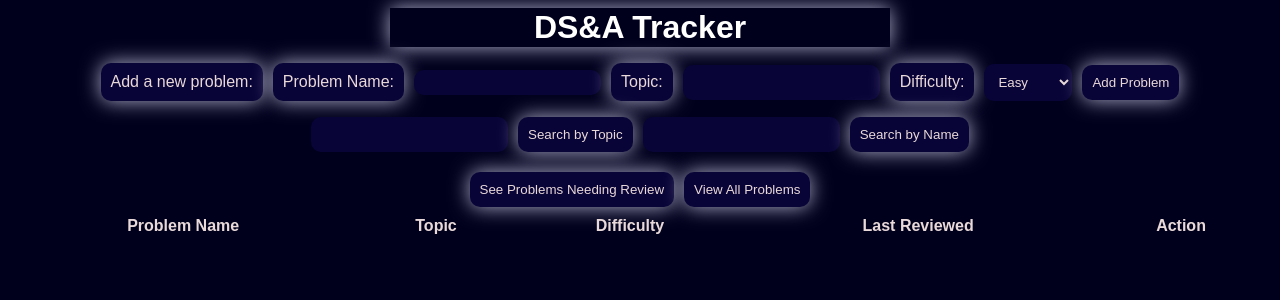
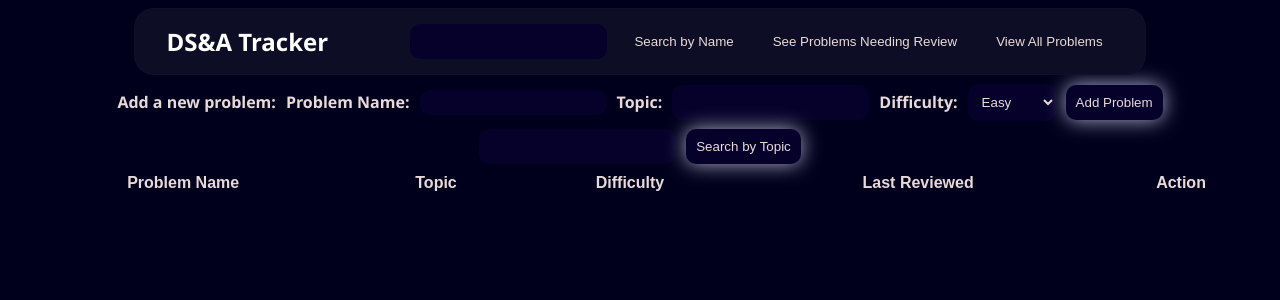
Before and after one commit to HaKh27/dsa-practice-tracker, a Flask app: page / in a window 1280 px wide. Shown: the top 300 px of the page. Run offline with Flask 3, Linux system fonts and the light colour scheme; data that the repository does not hold is empty; some libraries are stand-ins or nearby versions.

Commit message:
Add input validation, fix Add Problem wiring, restructure navbar

```diff
--- a/app.py
+++ b/app.py
@@ -16,6 +16,9 @@ def add_problem():
     name= data["name"]
     topic= data["topic"]
     difficulty= data["difficulty"]
+
+    if not name or not topic or not difficulty:
+        return jsonify({"error": "All fields are required"}), 400
 
     conn= get_connection() # open a connection to tracker.db
     insert_problems(conn,name,topic, difficulty, str(date.today())) # insert into SQL
--- a/static/style.css
+++ b/static/style.css
@@ -21,7 +21,7 @@ td {
 }
 
 #name{
-    color:brown;
+    color:rgb(251, 251, 251);
     padding: 5px;
 
 
@@ -31,12 +31,15 @@ th{
     padding:8px;
     background-color: var(--background-color);
     font-family: Arial, Helvetica, sans-serif;
+    text-align: center;
+
+
 }
 
 :root{
 
     --background-color: rgb(0, 0, 29);
-    --color-layer: rgb(9, 4, 55) ;
+    --color-layer: rgb(6, 1, 43) ;
     --text-color: rgb(233, 217, 217) ;
     --glow-color:  rgb(178, 178, 205);
 }
@@ -44,7 +47,7 @@ th{
 body{
     background-color: var(--background-color);
     color: var(--text-color);
-    font-family: Arial, Helvetica, sans-serif;
+    font-family: 'Avenir Next', 'Century Gothic', 'Segoe UI', sans-serif;
 }
 
 * {
@@ -101,21 +104,50 @@ form {
 
 }
 
-label {
-    background-color: var(--color-layer);
-    box-shadow: 0px 0px 20px var(--glow-color);
-
-    padding: 10px;
-    border-radius: 10px
+label,p {
+    background:none;
+    box-shadow: none;
+    padding:0;
+    border-radius: 0;
+    font-weight:bold;
 }
 
-p {
-    background-color: var(--color-layer);
-    box-shadow: 0px 0px 20px var(--glow-color);
+.navbar{
+    display:flex;
+    justify-content: space-between;
+    align-items: center;
+    padding: 15px 30px;
+    background-color: rgba(14, 15, 38, 0.961);
+    backdrop-filter:blur(10px);
+    -webkit-backdrop-filter: blur(10px);
+    border:1px solid rgba(40, 23, 68, 0.2);
+    max-width: 80%;
+    margin:0 auto;
+    border-radius: 20px;
+}
 
-    padding: 10px;
-    border-radius: 10px ;
+.navbar h1 {
+    box-shadow:none;
+    width: auto;
+    margin:0;
+    text-align: left;
+    font-size:1.5rem;
+}
 
+.nav-actions{
+    display:flex;
+    gap:15px
+}
+
+.nav-actions button{
+    background:none;
+    box-shadow: none;
+    padding: 8px 12px;
+}
+
+.nav-actions button:hover{
+    box-shadow:none;
+    color: var(--glow-color);
 }
 
 .problem_form{
@@ -132,3 +164,14 @@ p {
     justify-content: center;
     margin-top: 20px;
 }
+
+.toolbar{
+    display:flex;
+    align-items: center;
+    gap:10px;
+    background-color: var(--color-layer);
+    border-radius: 15px;
+    padding: 15px 20px;
+    margin: 20px auto;
+    max-width: 90%;
+}
--- a/templates/skeleton.html
+++ b/templates/skeleton.html
@@ -5,10 +5,19 @@
     <link rel="stylesheet" href="/static/style.css">
 </head>
 <body>
+    <nav class="navbar">
+    <h1>DS&A Tracker</h1>
+    <div class="nav-actions">
+        <input type="text" id="searchName" name="searchName">
+        <button type="button" id="searchByName">Search by Name</button>
+        <button type="button" id="reviewButton">See Problems Needing Review</button>
+        <button type="button" id ="viewAllButton">View All Problems</button>
+    </div>
+    </nav>
     <div class="container">
-    <h1>DS&A Tracker</h1>
-    <form>
-        <div class="problem_form">
+
+        <form>
+            <div class="problem_form">
         <p>Add a new problem: </p>
         <label for ="name">Problem Name: </label>
         <input type="text" id="name" name="name">
@@ -23,23 +32,15 @@
             <option value = "Hard">Hard</option>
         </select>
 
+        <button type="submit" id="submit">Add Problem</button>
+        </div>
+    </form>
 
-
-        <button type="submit">Add Problem</button>
-        </div>
-
-    </form>
     <div class="button_type">
         <input type="text" id="searchTopic" name="searchTopic">
         <button type="button" id="searchByTopic">Search by Topic</button>
-        <input type="text" id="searchName" name="searchName">
-        <button type="button" id="searchByName">Search by Name</button>
     </div>
-    <div class="buttonActionOnly">
-        <button type="button" id="reviewButton">See Problems Needing Review</button>
 
-        <button type="button" id ="viewAllButton">View All Problems</button>
-    </div>
     <table>
         <tr>
             <th>Problem Name</th>
@@ -53,7 +54,7 @@
     </div>
     <script>
         let activeCancel = null;
-        const button= document.querySelector("button")
+        const button= document.getElementById("submit")
         const nameInput=document.getElementById("name");
         const topicInput= document.getElementById("topic");
         const difficultyInput= document.getElementById("difficulty");
@@ -63,6 +64,11 @@
         const searchTopicInput=document.getElementById("searchTopic")
         const searchNameInput=document.getElementById("searchName")
         const viewAllButton= document.getElementById("viewAllButton")
+        const form=document.querySelector("form")
+
+
+
+
 
         viewAllButton.addEventListener("click", function(event){
             event.preventDefault()
```
